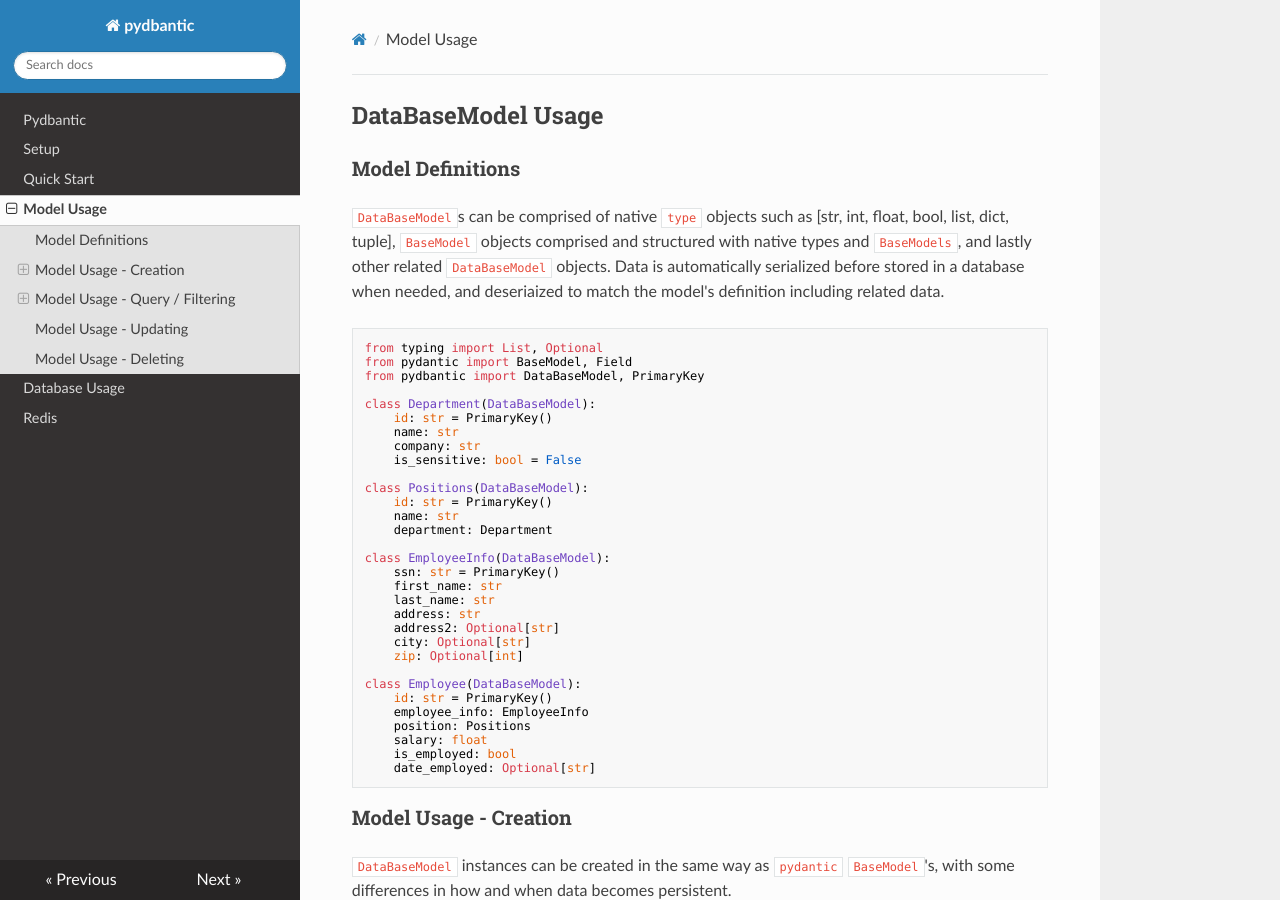
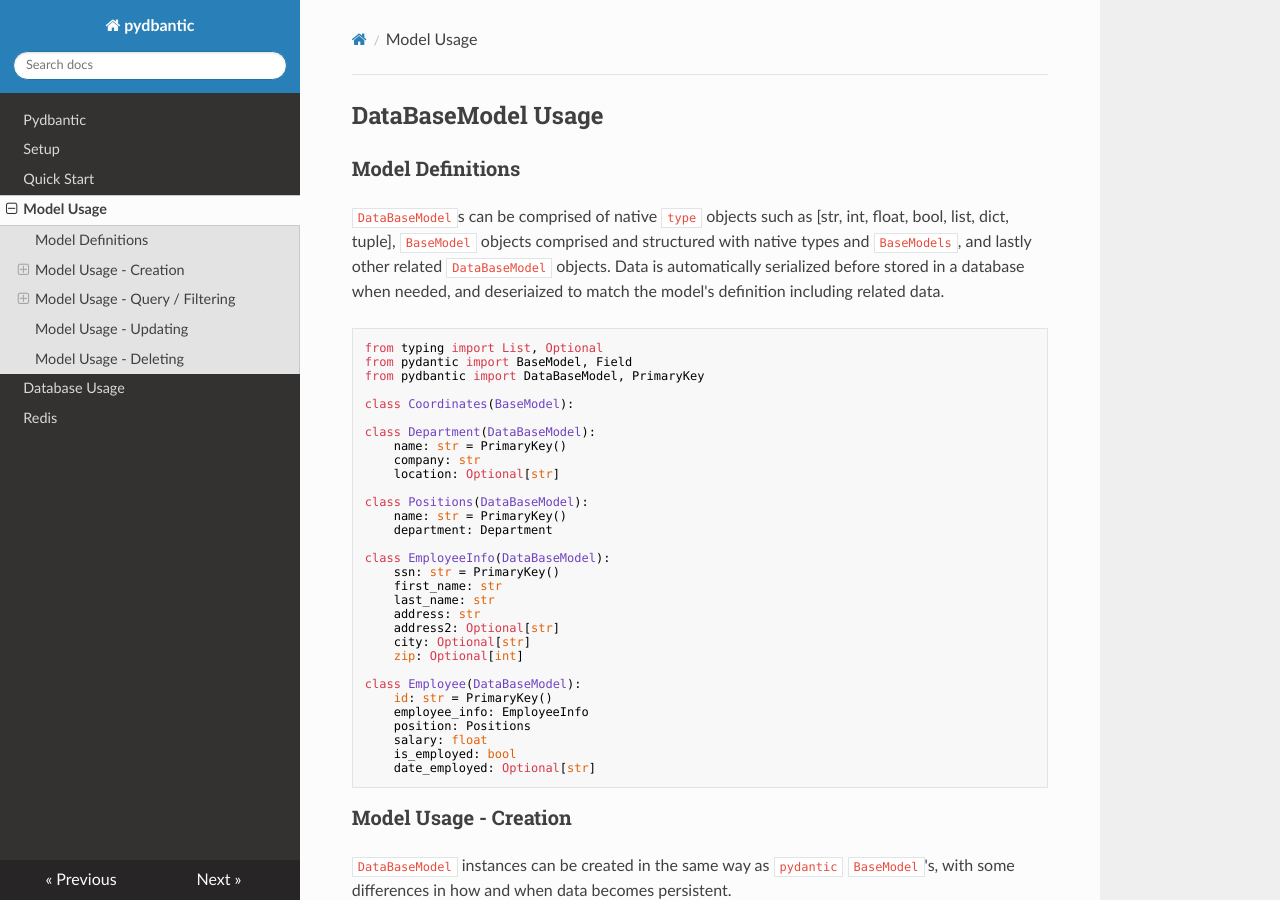
Before and after one commit to codemation/pydbantic, an MkDocs documentation site: the page built from docs/model-usage.md, in a window 1280 px wide and 900 px high. Built offline with MkDocs 1.6.1, drawn with Linux system fonts in a browser that asks for light colours; nearby versions of some CDN libraries.

Commit message:
corrected example Primary Key Usage

```diff
--- a/docs/model-usage.md
+++ b/docs/model-usage.md
@@ -8,15 +8,15 @@ from typing import List, Optional
 from pydantic import BaseModel, Field
 from pydbantic import DataBaseModel, PrimaryKey
 
+class Coordinates(BaseModel):
+
 class Department(DataBaseModel):
-    id: str = PrimaryKey()
-    name: str
+    name: str = PrimaryKey()
     company: str
-    is_sensitive: bool = False
+    location: Optional[str]
 
 class Positions(DataBaseModel):
-    id: str = PrimaryKey()
-    name: str
+    name: str = PrimaryKey()
     department: Department
 
 class EmployeeInfo(DataBaseModel):
```
